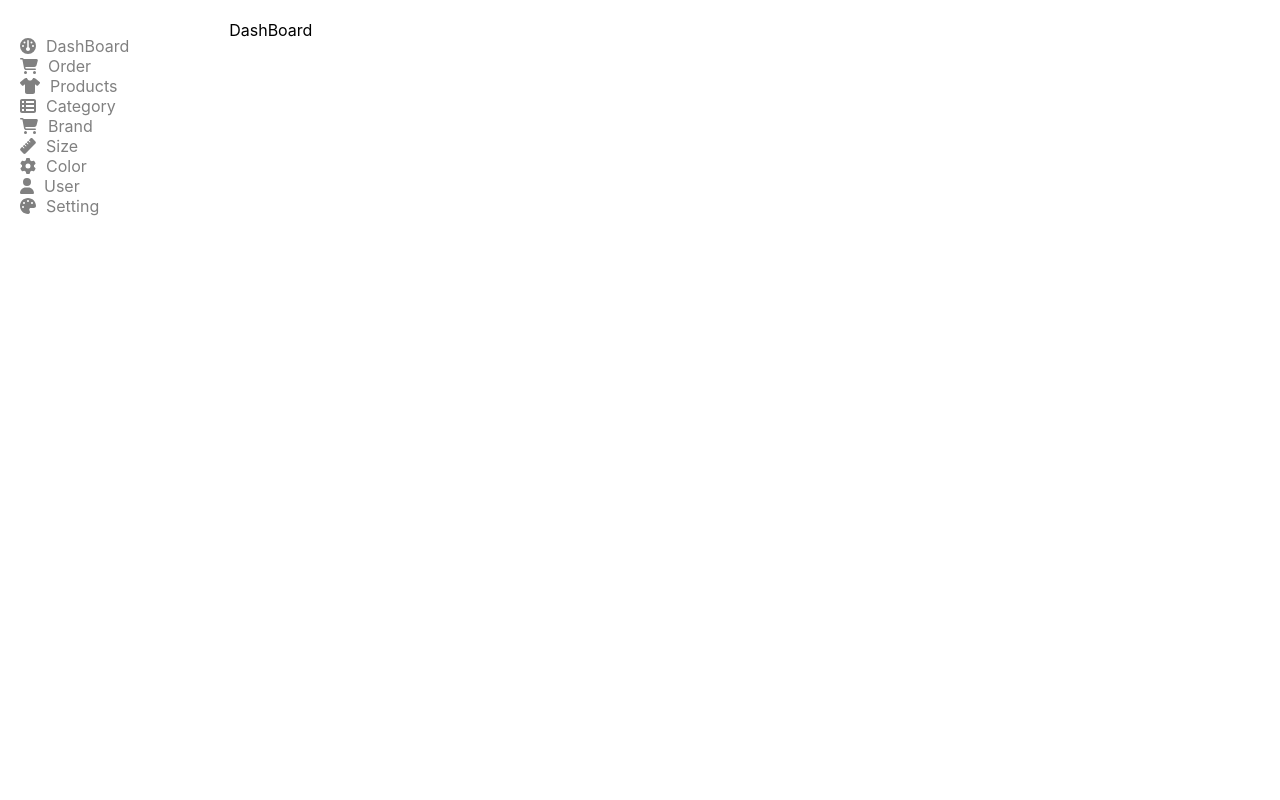
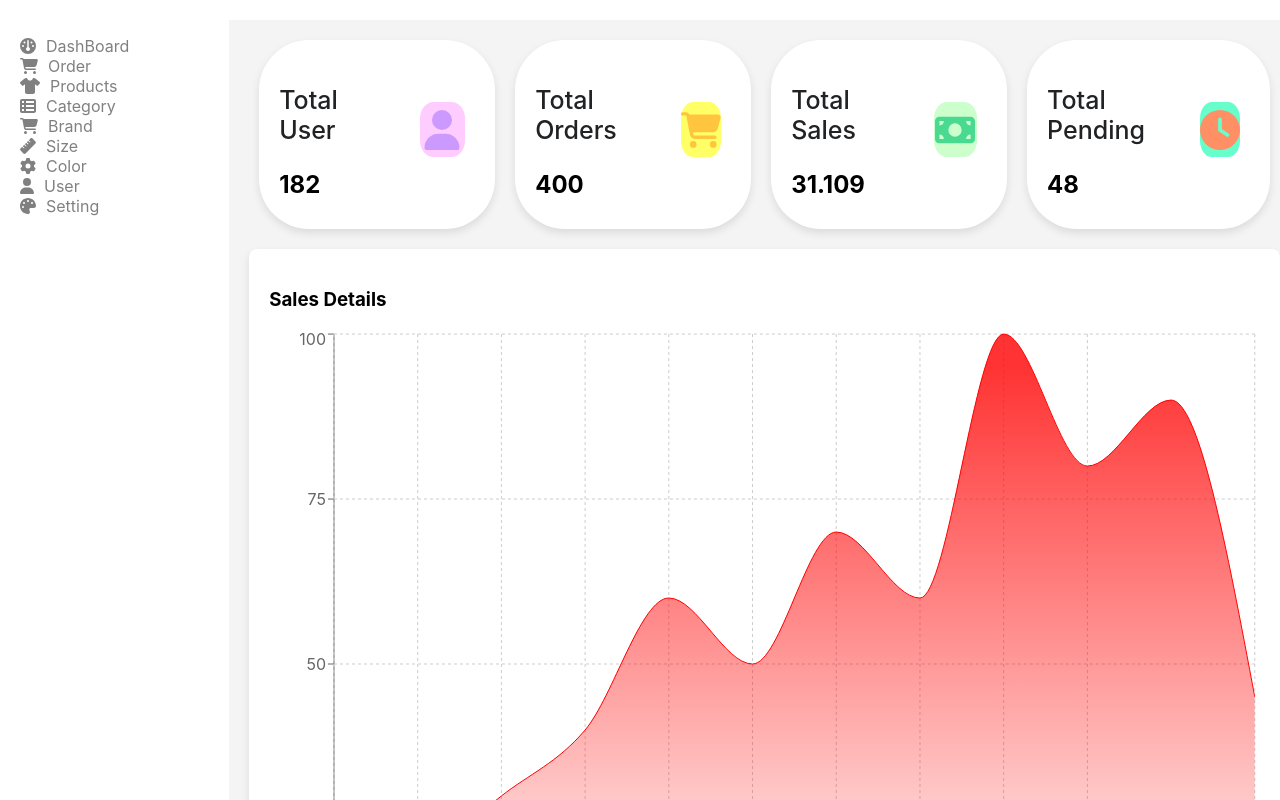
Before and after one commit to DinhXuanLoc2004/WebAmin_T_Shop, a React (Create React App) app: page /dashboard in a window 1280 px wide. Shown: the top 800 px of the page. Built offline with nearby package versions, Linux system fonts and the light colour scheme.

Commit message:
#6 Phat/Create/DashBoardScreen

```diff
--- a/package.json
+++ b/package.json
@@ -9,10 +9,14 @@
     "@testing-library/jest-dom": "^5.17.0",
     "@testing-library/react": "^13.4.0",
     "@testing-library/user-event": "^13.5.0",
+    "chart.js": "^4.4.4",
     "react": "^18.3.1",
+    "react-chartjs-2": "^5.2.0",
     "react-dom": "^18.3.1",
     "react-router-dom": "^6.26.2",
     "react-scripts": "5.0.1",
+    "recharts": "^2.12.7",
+    "styled-components": "^6.1.13",
     "web-vitals": "^2.1.4"
   },
   "scripts": {
--- a/src/Screen/DashBoard.js
+++ b/src/Screen/DashBoard.js
@@ -1,7 +1,204 @@
-import React from 'react'
+import React from "react";
+import { FontAwesomeIcon } from "@fortawesome/react-fontawesome";
+import {
+  faUser,
+  faShoppingCart,
+  faMoneyBill,
+  faClock,
+} from "@fortawesome/free-solid-svg-icons";
+import styled from "styled-components";
+import {
+  AreaChart,
+  Area,
+  XAxis,
+  YAxis,
+  CartesianGrid,
+  Tooltip,
+  ResponsiveContainer,
+  defs,
+  linearGradient,
+} from "recharts";
+import { color } from "chart.js/helpers";
 
+const DashboardContainer = styled.div`
+  width: 100%;
+  padding: 20px;
+  background-color: #f4f4f4;
+`;
+
+const StatsContainer = styled.div`
+  display: flex;
+  justify-content: space-between;
+  margin-bottom: 20px;
+`;
+
+const StatCard = styled.div`
+  background-color: white;
+  border-radius: 50px;
+  padding: 20px;
+  flex: 1;
+  margin: 0 10px;
+  display: flex;
+  flex-direction: column;
+  align-items: center;
+  box-shadow: 0 4px 8px rgba(0, 0, 0, 0.1);
+`;
+
+const StatNumber = styled.h2`
+  margin: 10px 0;
+`;
+
+const StatDescription = styled.p`
+  color: grey;
+  font-size: 14px;
+`;
+
+const ChartContainer = styled.div`
+  background-color: white;
+  border-radius: 8px;
+  padding: 20px;
+  margin-bottom: 20px;
+  box-shadow: 0 4px 8px rgba(0, 0, 0, 0.1);
+`;
 export default function DashBoard() {
+  const data = [
+    { month: "January", sales: 10 },
+    { month: "February", sales: 20 },
+    { month: "March", sales: 30 },
+    { month: "April", sales: 40 },
+    { month: "May", sales: 60 },
+    { month: "June", sales: 50 },
+    { month: "July", sales: 70 },
+    { month: "August", sales: 60 },
+    { month: "September", sales: 100 },
+    { month: "October", sales: 80 },
+    { month: "November", sales: 90 },
+    { month: "December", sales: 45 },
+  ];
+
+  const dashBoardData = { user: 182, order: 400, sales: 31.109, pending: 48 };
+
   return (
-    <div>DashBoard</div>
-  )
+    <DashboardContainer>
+      <StatsContainer>
+        <StatCard>
+          <div
+            style={{
+              flexDirection: "row",
+              alignItems: "center",
+              display: "flex",
+            }}
+          >
+            <div>
+              <StatDescription style={styles.title}>Total User</StatDescription>
+              <StatNumber>{dashBoardData.user}</StatNumber>
+            </div>
+            <div style={{...styles.iconView,backgroundColor:"#FFCCFF	"}}>
+              <FontAwesomeIcon style={{...styles.icon,color:"#CC99FF"}} icon={faUser} />
+            </div>
+          </div>
+        </StatCard>
+        <StatCard>
+        <div
+            style={{
+              flexDirection: "row",
+              alignItems: "center",
+              display: "flex",
+            }}
+          >
+            <div>
+              <StatDescription style={styles.title}>Total Orders</StatDescription>
+              <StatNumber>{dashBoardData.order}</StatNumber>
+            </div>
+            <div style={{...styles.iconView,backgroundColor:"#FFFF66	"}}>
+              <FontAwesomeIcon style={{...styles.icon,color:"#FEC53D"}} icon={faShoppingCart} />
+            </div>
+          </div>
+        </StatCard>
+        <StatCard>
+        <div
+            style={{
+              flexDirection: "row",
+              alignItems: "center",
+              display: "flex",
+            }}
+          >
+            <div>
+              <StatDescription style={styles.title}>Total Sales</StatDescription>
+              <StatNumber>{dashBoardData.sales}</StatNumber>
+            </div>
+            <div style={{...styles.iconView,backgroundColor:"#CCFFCC"}}>
+              <FontAwesomeIcon style={{...styles.icon,color:"#4AD991"}} icon={faMoneyBill} />
+            </div>
+          </div>
+        </StatCard>
+        <StatCard>
+        <div
+            style={{
+              flexDirection: "row",
+              alignItems: "center",
+              display: "flex",
+            }}
+          >
+            <div>
+              <StatDescription style={styles.title}>Total Pending</StatDescription>
+              <StatNumber>{dashBoardData.pending}</StatNumber>
+            </div>
+            <div style={{...styles.iconView,backgroundColor:"#66FFCC	"}}>
+              <FontAwesomeIcon style={{...styles.icon,color:"#FF9066"}} icon={faClock} />
+            </div>
+          </div>
+        </StatCard>
+      </StatsContainer>
+
+      <ChartContainer>
+        <h3>Sales Details</h3>
+        <ResponsiveContainer width="100%" height={700}>
+          <AreaChart data={data}>
+            <defs>
+              <linearGradient id="colorSales" x1="0" y1="0" x2="0" y2="1">
+                <stop offset="5%" stopColor="#FF0000" stopOpacity={0.8} />
+                <stop offset="95%" stopColor="#FF0000" stopOpacity={0} />
+              </linearGradient>
+            </defs>
+            <XAxis dataKey="month" />
+            <YAxis />
+            <CartesianGrid strokeDasharray="3 3" />
+            <Tooltip />
+            <Area
+              type="monotone"
+              dataKey="sales"
+              stroke="#FF0000"
+              fillOpacity={1}
+              fill="url(#colorSales)"
+            />
+          </AreaChart>
+        </ResponsiveContainer>
+      </ChartContainer>
+    </DashboardContainer>
+  );
 }
+
+const styles = {
+  icon: {
+    height: 40,
+    width: 40,
+    color: "white",
+  },
+  iconView: {
+    height: 55,
+    width: 55,
+    borderRadius: "30%",
+    display: "flex",
+    justifyContent: "center",
+    alignItems: "center",
+    marginRight: 10,
+    marginLeft: 40,
+    marginBottom:10
+  },
+  title:{
+    fontSize:25,
+    color:"#202224",
+    fontWeight:500
+  }
+};
```
Also changed, not shown: 1 other file (tests, documents, lock files or other folders).
